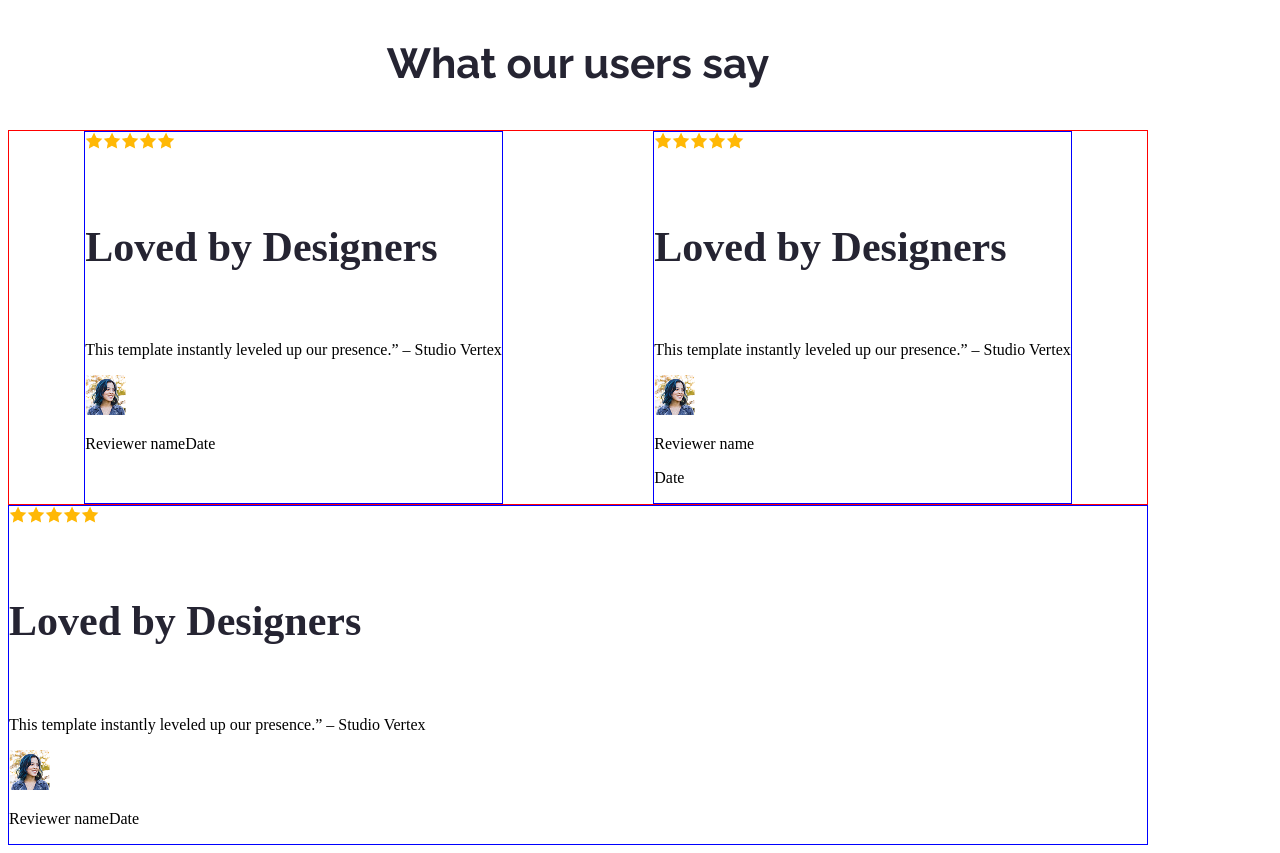
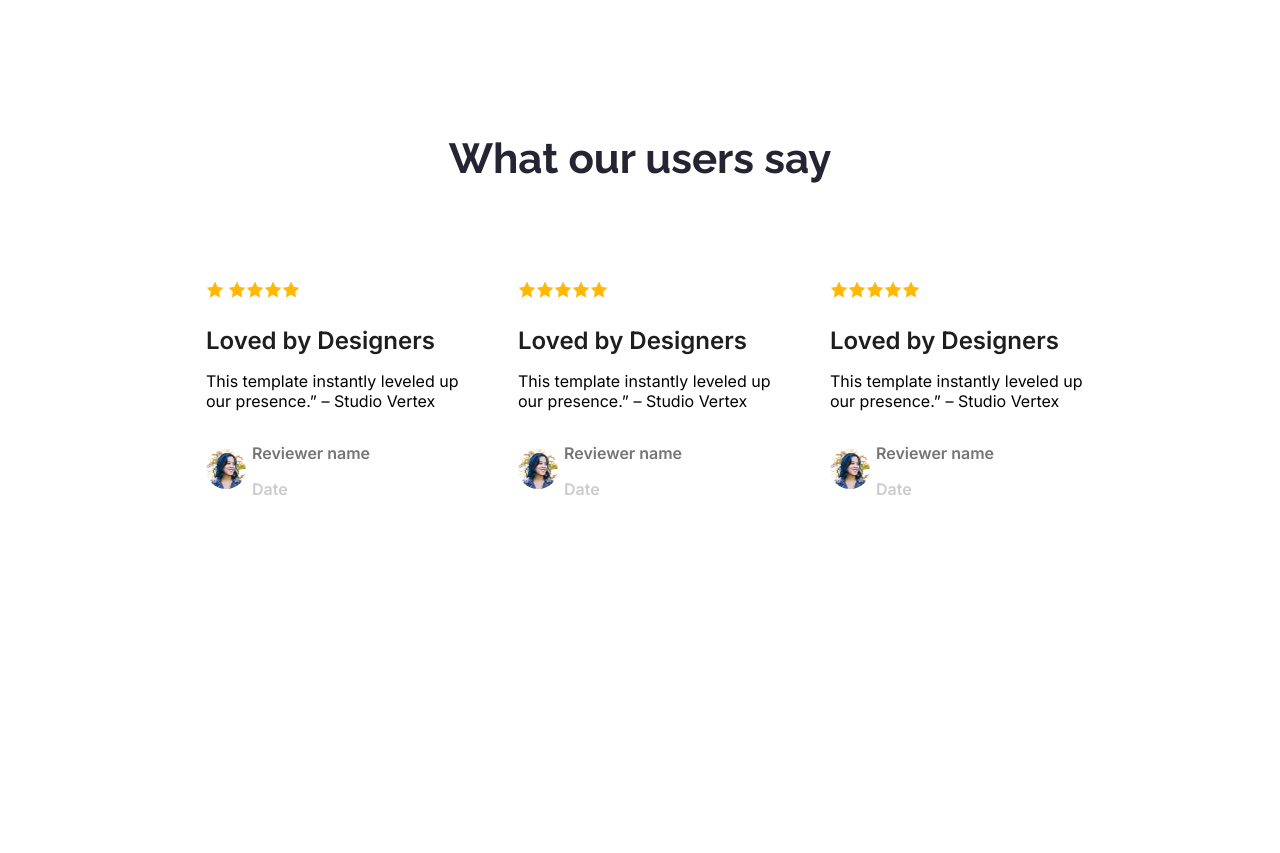
Before and after one commit to zibon07/assignment-01, a plain HTML site: page index.html in a window 1280 px wide. Shown: the part 1600-2453 px from the top of the page. After the commit the page ends 2276 px from the top, so only its background shows below. Drawn offline with Linux system fonts and the light colour scheme.

Commit message:
users feedback section added

```diff
--- a/index.html
+++ b/index.html
@@ -65,45 +65,71 @@
             <h3 class="raleway-normal feedback-title">What our users say</h3>
             <div class="feedback-container">
                 <div class="feedback">
-                    <img src="Assets/icon-star.png" alt="" class="icon"><img src="Assets/icon-star.png" alt=""
-                        class="icon"><img src="Assets/icon-star.png" alt="" class="icon"><img src="Assets/icon-star.png"
-                        alt="" class="icon"><img src="Assets/icon-star.png" alt="" class="icon">
-                    <h5 class="title">Loved by Designers</h5>
-                    <p class="comment">This template instantly leveled up our presence.” – Studio Vertex</p>
-                    <img src="Assets/avatar.png" alt="" class="person">
-                    <div class="reviewer-info">
-                        <p class="p name">Reviewer name</p>
-                        <p class="date">Date</p>
+                    <div class="star-icon shared-margin"> <img src="Assets/icon-star.png" alt="" class="icon">
+                        <img src="Assets/icon-star.png" alt="" class="icon"><img src="Assets/icon-star.png" alt=""
+                            class="icon"><img src="Assets/icon-star.png" alt="" class="icon"><img
+                            src="Assets/icon-star.png" alt="" class="icon">
+                    </div>
+
+                    <h5 class="title inter-normal shared-margin">Loved by Designers</h5>
+                    <p class="comment inter-normal shared-margin">This template instantly leveled up our presence.” –
+                        Studio Vertex
+                    </p>
+
+                    <div class="reviewer-info shared-margin">
+
+                        <div><img src="Assets/avatar.png" alt="" class="person"></div>
+                        <div class="inter-normal">
+                            <p class="name">Reviewer name</p>
+                            <p class="date">Date</p>
+                        </div>
                     </div>
                 </div>
                 <div class="feedback">
-                    <img src="Assets/icon-star.png" alt="" class="icon"><img src="Assets/icon-star.png" alt=""
-                        class="icon"><img src="Assets/icon-star.png" alt="" class="icon"><img src="Assets/icon-star.png"
-                        alt="" class="icon"><img src="Assets/icon-star.png" alt="" class="icon">
-                    <h5 class="title">Loved by Designers</h5>
-                    <p class="comment">This template instantly leveled up our presence.” – Studio Vertex</p>
-                    <div class="reviewer-info"></div>
-                    <img src="Assets/avatar.png" alt="" class="person">
-                    <div>
-                        <p class="p name">Reviewer name</p>
-                        <p class="date">Date</p>
+                    <div class="star-icon shared-margin"><img src="Assets/icon-star.png" alt="" class="icon"><img
+                            src="Assets/icon-star.png" alt="" class="icon"><img src="Assets/icon-star.png" alt=""
+                            class="icon"><img src="Assets/icon-star.png" alt="" class="icon"><img
+                            src="Assets/icon-star.png" alt="" class="icon"></div>
+
+                    <h5 class="title inter-normal shared-margin">Loved by Designers</h5>
+                    <p class="comment inter-normal shared-margin">This template instantly leveled up our presence.” –
+                        Studio Vertex
+                    </p>
+                    <div class="reviewer-info shared-margin">
+
+                        <div><img src="Assets/avatar.png" alt="" class="person"></div>
+                        <div class="inter-normal">
+                            <p class="name">Reviewer name</p>
+                            <p class="date">Date</p>
+                        </div>
+                    </div>
+                </div>
+                <div class="feedback">
+                    <div class="star-icon shared-margin">
+                        <img src="Assets/icon-star.png" alt="" class="icon"><img src="Assets/icon-star.png" alt=""
+                            class="icon"><img src="Assets/icon-star.png" alt="" class="icon"><img
+                            src="Assets/icon-star.png" alt="" class="icon"><img src="Assets/icon-star.png" alt=""
+                            class="icon">
+                    </div>
+
+                    <h5 class="title inter-normal shared-margin">Loved by Designers</h5>
+                    <p class="comment inter-normal shared-margin">This template instantly leveled up our presence.” –
+                        Studio Vertex
+                    </p>
+                    <div class="reviewer-info shared-margin">
+
+                        <div><img src="Assets/avatar.png" alt="" class="person"></div>
+                        <div class="inter-normal">
+                            <p class="name">Reviewer name</p>
+                            <p class="date">Date</p>
+                        </div>
+
                     </div>
 
                 </div>
             </div>
-            <div class="feedback">
-                <img src="Assets/icon-star.png" alt="" class="icon"><img src="Assets/icon-star.png" alt=""
-                    class="icon"><img src="Assets/icon-star.png" alt="" class="icon"><img src="Assets/icon-star.png"
-                    alt="" class="icon"><img src="Assets/icon-star.png" alt="" class="icon">
-                <h5 class="title">Loved by Designers</h5>
-                <p class="comment">This template instantly leveled up our presence.” – Studio Vertex</p>
-                <img src="Assets/avatar.png" alt="" class="person">
-                <div class="reviewer-info">
-                    <p class="p name">Reviewer name</p>
-                    <p class="date">Date</p>
-                </div>
-            </div>
-            </div>
+
+
         </section>
     </main>
     <footer>
--- a/styles/styles.css
+++ b/styles/styles.css
@@ -67,6 +67,10 @@ nav {
     height: 48px;
     width: 132px;
     border-radius: 10px;
+}
+
+.shared-margin {
+    margin-left: 24px;
 }
 
 /* action styles */
@@ -162,27 +166,74 @@ nav {
 
 /* users feedback section style */
 
-.users-feedback{
+
+.users-feedback {
     max-width: 1140px;
+    margin: 137px 150px;
 }
-.feedback-title{
+
+
+
+.feedback-title {
     font-size: 42px;
     font-weight: bold;
     color: #252432;
     text-align: center;
+    margin-bottom: 0;
 }
 
-.feedback-container{
+.feedback-container {
     display: flex;
+    justify-content: space-around;
+    margin: 50px 0 0 0;
+    padding: 24px;
+    gap: 20px;
 
-    justify-content: space-around;
-    border: 1px solid red;
 }
 
-.feedback{
+.feedback {
+    background-color: rgba(255, 255, 255, 0.5);
+    border-radius: 14px;
+}
 
-    border: 1px solid blue;
+.reviewer-info {
+    display: flex;
+    align-items: center;
+    gap: 6px;
 }
-.reviewer-info{
-display: flex;
+
+.title {
+    font-size: 24px;
+    font-weight: 600;
+    color: #1E1E1E;
+    margin: 24px 0 8px 24px;
 }
+
+.comment- {
+    font-size: 16px;
+    font-weight: 600;
+    color: rgba(30, 30, 30, 1);
+
+}
+
+.name {
+    font-size: 16px;
+    font-weight: 600;
+    color: #757575;
+}
+
+.date {
+    font-size: 16px;
+    font-weight: 600;
+    color: rgba(204, 204, 204, 1);
+}
+
+.star-icon {
+    margin: 24px 0 0 24px;
+}
+
+.person {
+    width: 40px;
+    height: 40px;
+    border-radius: 50%;
+}
```
